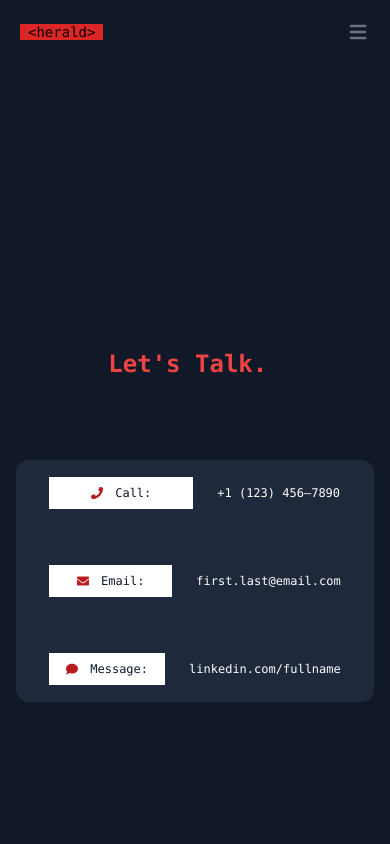
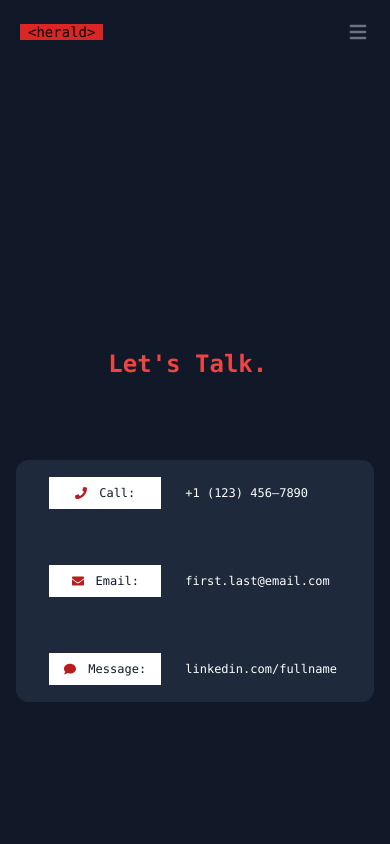
Before and after one commit to RadZ3000/personal-website, a Next.js app: page /contact in a window 390 px wide. Shown: the top 844 px of the page. Built offline with nearby package versions, Linux system fonts and the light colour scheme; a web font is replaced by a local one.

Commit message:
edited global.css

```diff
--- a/styles/globals.css
+++ b/styles/globals.css
@@ -19,7 +19,7 @@
         @apply hover:text-red-400 duration-500
     }
     .button {
-        @apply flex flex-row items-center justify-center gap-x-3 bg-white text-slate-900 text-xs py-2 w-36
+        @apply flex flex-row items-center justify-center gap-x-3 bg-white text-slate-900 text-xs py-2 w-28 sm:w-36
     }
     .footer {
         @apply hover:bg-white hover:brightness-100 duration-500 p-0.5
```
